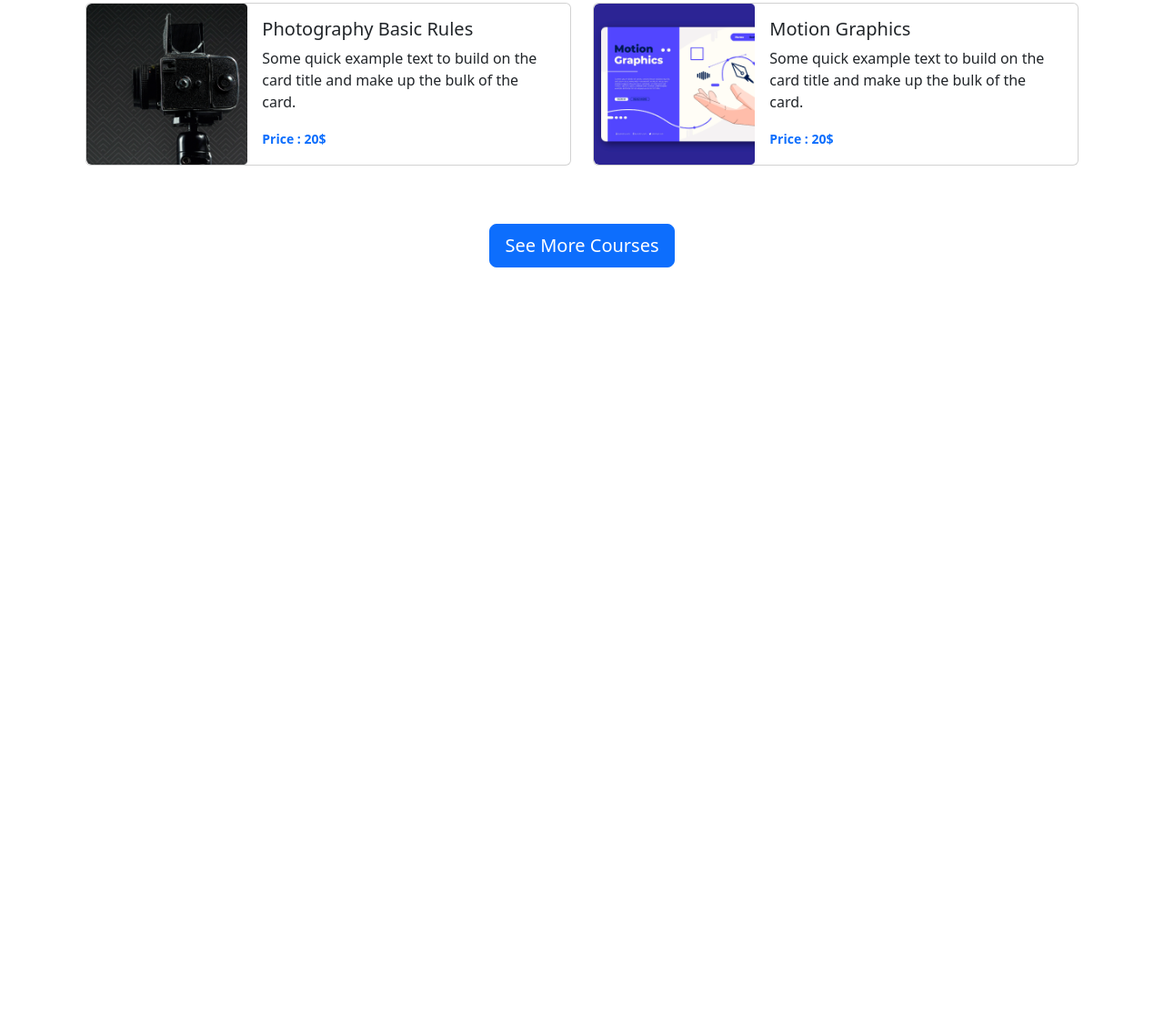
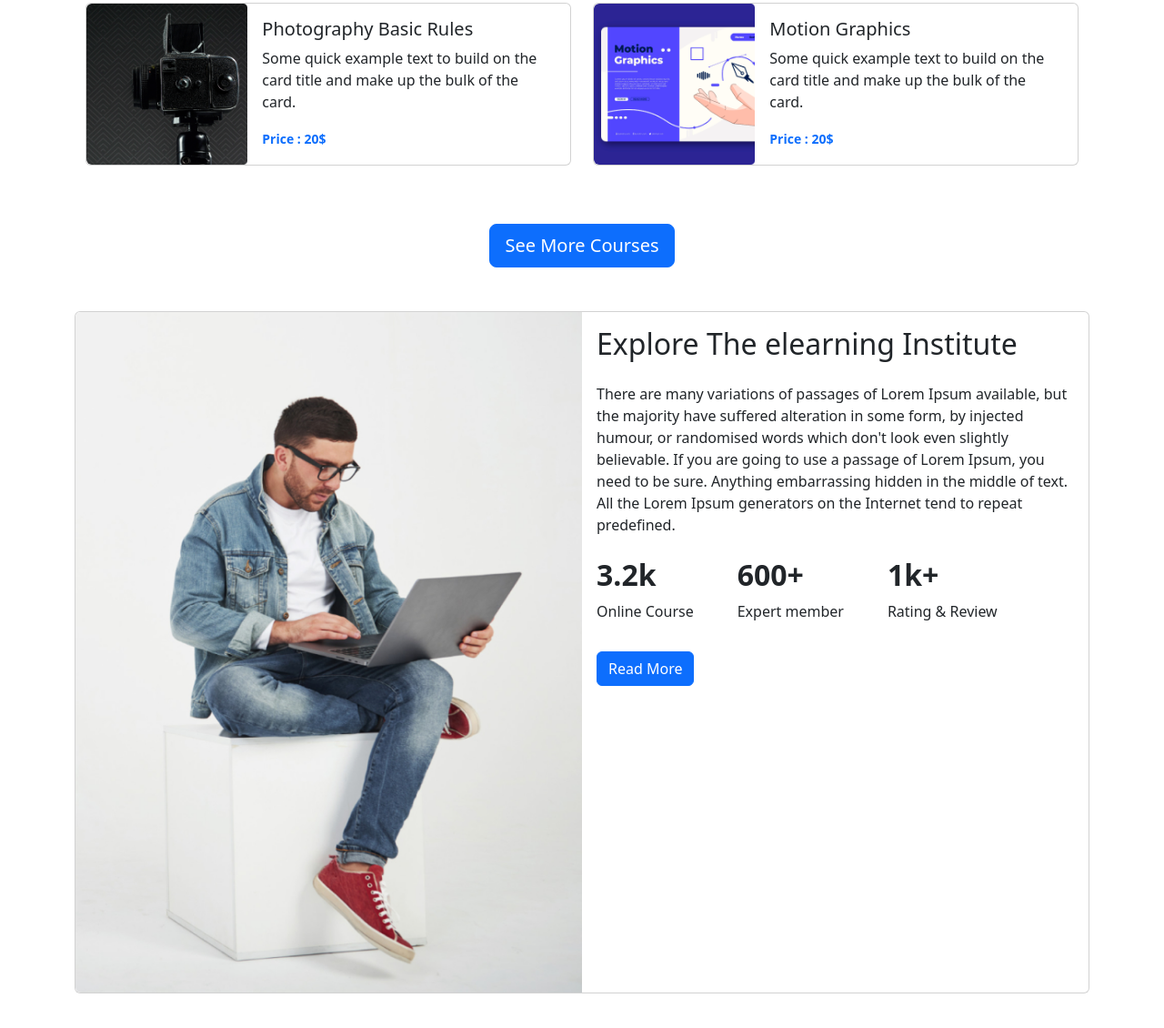
Before and after one commit to mahmud75/edTech-website-main, a plain HTML site: page index.html in a window 1280 px wide. Shown: the part 1460-2590 px from the top of the page at 91% size. Before the commit the page ends 1802 px from the top, so only its background shows below. Drawn offline with nearby package versions, Linux system fonts and the light colour scheme.

Commit message:
Added Optional Section

```diff
--- a/index.html
+++ b/index.html
@@ -222,6 +222,42 @@
         <button type="button" class="btn btn-lg btn-primary">See More Courses</button>
       </div>
     </section>
+    <!-- start optional section-1  -->
+    <section class="mb-5">
+      <div class="card mb-3">
+        <div class="row g-0">
+          <div class="col-md-6">
+            <img src="images/working.png" class="img-fluid rounded-start" alt="...">
+          </div>
+          <div class="col-md-6">
+            <div class="card-body">
+                  <h2 class="card-title mb-4">Explore The elearning Institute</h2>
+                  <p class="card-text mb-4">
+                    There are many variations of passages of Lorem Ipsum available, but the majority have suffered alteration in some form, by injected humour, or randomised words which don't look even slightly believable. If you are going to use a passage of Lorem Ipsum, you need to be sure.
+                    Anything embarrassing hidden in the middle of text. All the Lorem Ipsum generators on the Internet tend to repeat predefined.
+                  </p>
+                  <div class="d-flex">
+                    <div class="me-5">
+                      <h2 class="fw-bold">3.2k</h2>
+                      <p>Online Course</p>
+                  </div>
+                  <div class="me-5">
+                      <h2 class="fw-bold">600+</h2>
+                      <p>Expert member</p>
+                  </div>
+                  <div class="mb-3">
+                      <h2 class="fw-bold">1k+</h2>
+                      <p>Rating & Review</p>
+                  </div>
+                </div>
+
+                <button type="button" class="btn btn-primary">Read More</button>
+            </div>
+          </div>
+        </div>
+      </div>
+      </div>
+    </section>
   </main>
   <body>
     <script
```
